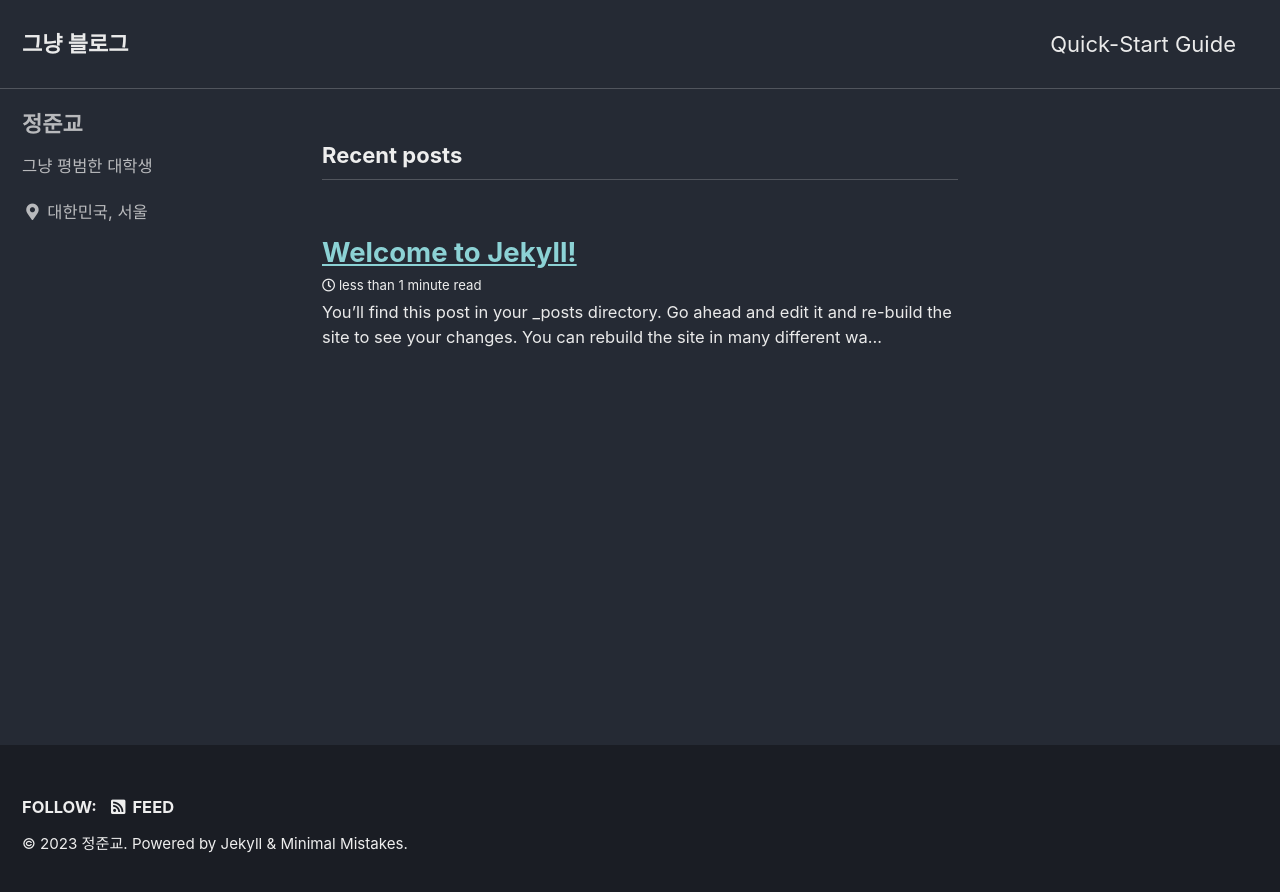
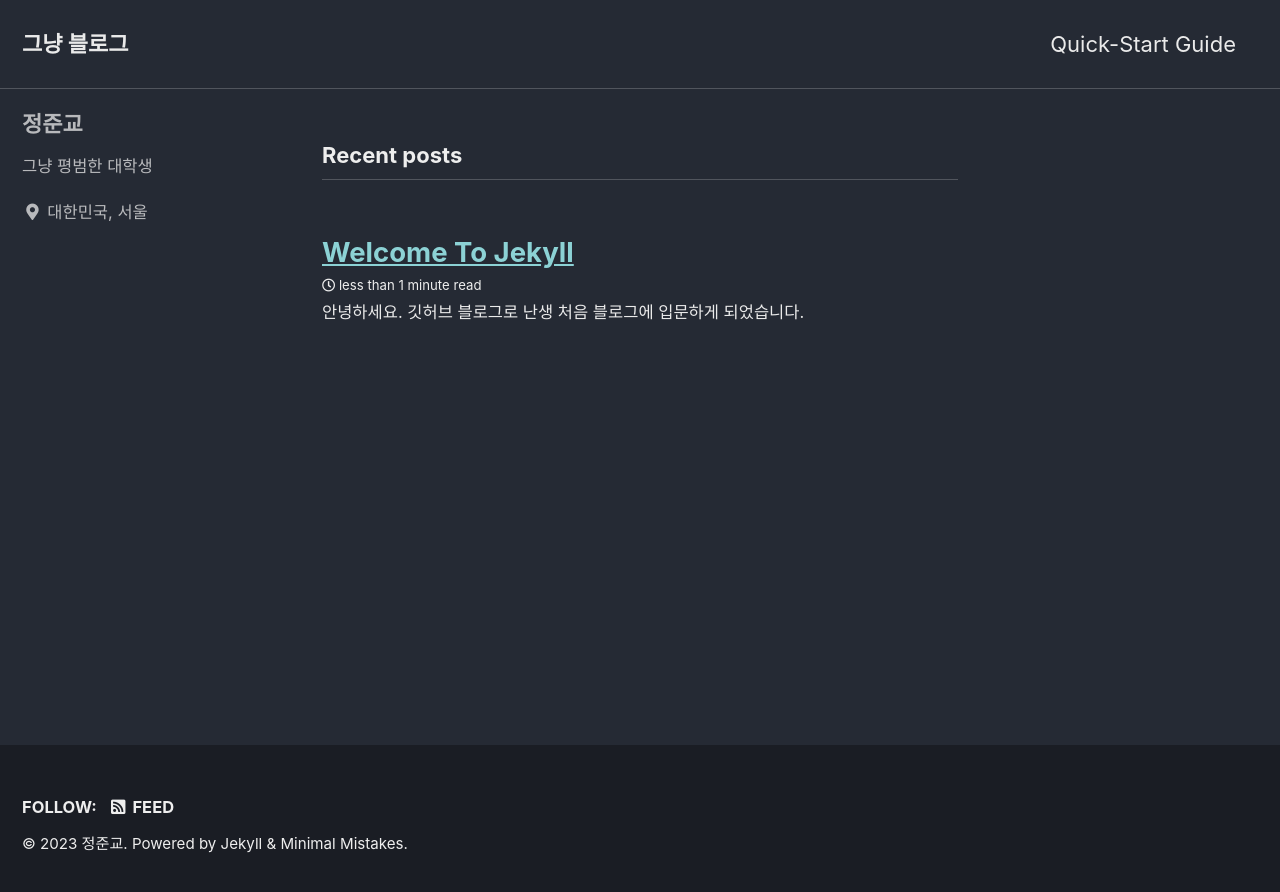
Before and after one commit to gkeksd/gkeksd.github.io, a Jekyll site: the page built from index.html, in a window 1280 px wide. Shown: the top 892 px of the page. Built offline with Jekyll 4.4.1, drawn with Linux system fonts in a browser that asks for light colours; cached includes are drawn as plain includes; the list of posts is cut into pages by our own code.

Commit message:
Update 2023-08-12-welcome-to-jekyll.markdown

```diff
--- a/_posts/2023-08-12-welcome-to-jekyll.markdown
+++ b/_posts/2023-08-12-welcome-to-jekyll.markdown
@@ -1,29 +1,8 @@
 ---
 layout: post
-title:  "Welcome to Jekyll!"
-date:   2023-08-12 18:39:38 +0900
+date: '2023-08-12 18:39:38 +0900'
 categories: jekyll update
 ---
-You’ll find this post in your `_posts` directory. Go ahead and edit it and re-build the site to see your changes. You can rebuild the site in many different ways, but the most common way is to run `jekyll serve`, which launches a web server and auto-regenerates your site when a file is updated.
+안녕하세요. 깃허브 블로그로 난생 처음 블로그에 입문하게 되었습니다.
 
-Jekyll requires blog post files to be named according to the following format:
-
-`YEAR-MONTH-DAY-title.MARKUP`
-
-Where `YEAR` is a four-digit number, `MONTH` and `DAY` are both two-digit numbers, and `MARKUP` is the file extension representing the format used in the file. After that, include the necessary front matter. Take a look at the source for this post to get an idea about how it works.
-
-Jekyll also offers powerful support for code snippets:
-
-{% highlight ruby %}
-def print_hi(name)
-  puts "Hi, #{name}"
-end
-print_hi('Tom')
-#=> prints 'Hi, Tom' to STDOUT.
-{% endhighlight %}
-
-Check out the [Jekyll docs][jekyll-docs] for more info on how to get the most out of Jekyll. File all bugs/feature requests at [Jekyll’s GitHub repo][jekyll-gh]. If you have questions, you can ask them on [Jekyll Talk][jekyll-talk].
-
-[jekyll-docs]: https://jekyllrb.com/docs/home
-[jekyll-gh]:   https://github.com/jekyll/jekyll
-[jekyll-talk]: https://talk.jekyllrb.com/
+별건 아니고 그냥 간단히 CS나 코딩, 역사 등 여러 주제로 마음 내키는 대로 올려볼 예정입니다.
```
